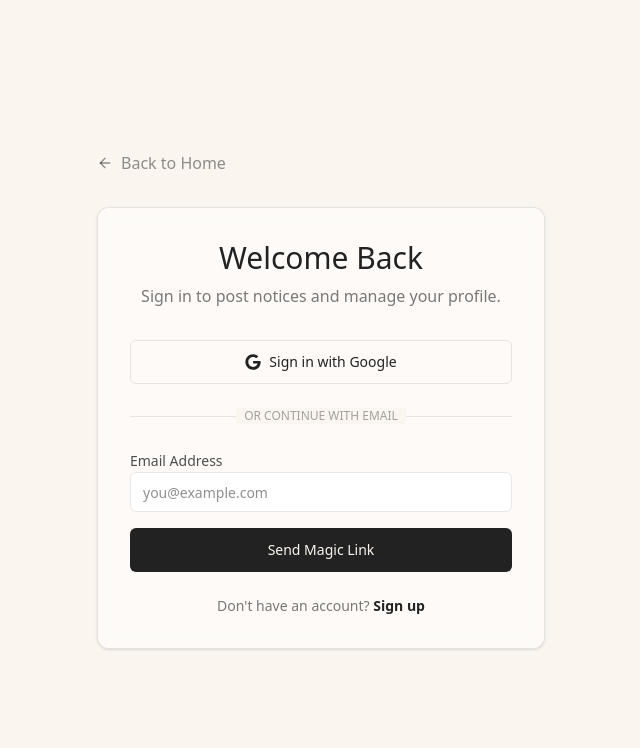
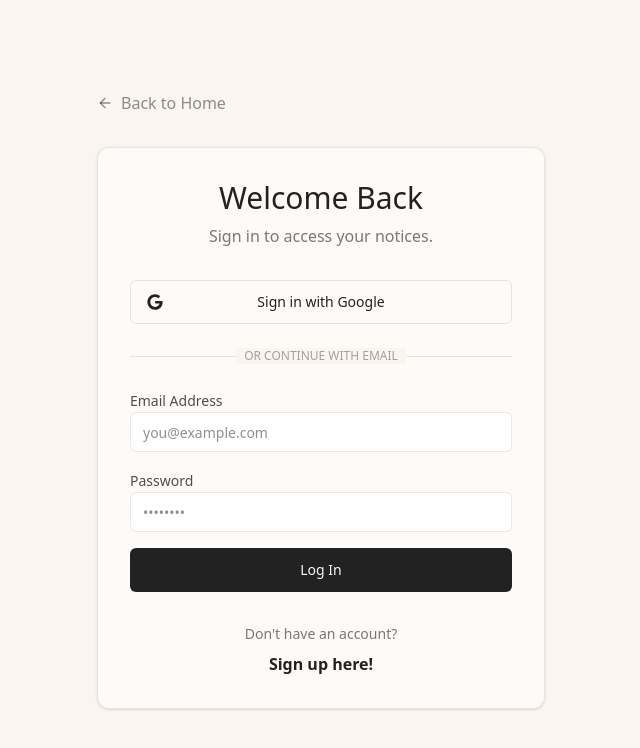
Before and after one commit to kennethjp91-pixel/NoticeBoard, a Next.js app: page /login in a window 1280 px wide. Shown: the top 748 px of the page, without its empty margins (319-959 px from the left). Built offline with nearby package versions, Linux system fonts and the light colour scheme; no server answers.

Commit message:
Switch to Email/Password auth and improve login UI

```diff
--- a/src/app/login/page.tsx
+++ b/src/app/login/page.tsx
@@ -2,35 +2,46 @@
 
 import { useState } from "react";
 import { supabase } from "@/lib/supabase";
+import { useAuth } from "@/lib/auth-context";
 import { Button } from "@/components/ui/button";
 import { Input } from "@/components/ui/input";
-import { ArrowLeft, Mail, Loader2 } from "lucide-react";
+import { ArrowLeft, Loader2, AlertCircle } from "lucide-react";
 import Link from "next/link";
+import { useRouter } from "next/navigation";
 
 export default function LoginPage() {
+    const { signIn, signUp } = useAuth();
+    const router = useRouter();
+
+    const [mode, setMode] = useState<'login' | 'signup'>('login');
     const [email, setEmail] = useState("");
+    const [password, setPassword] = useState("");
     const [isLoading, setIsLoading] = useState(false);
-    const [isSent, setIsSent] = useState(false);
-    const [mode, setMode] = useState<'login' | 'signup'>('login');
+    const [error, setError] = useState<string | null>(null);
+    const [successMessage, setSuccessMessage] = useState<string | null>(null);
 
-    const handleMagicLink = async (e: React.FormEvent) => {
+    const handleSubmit = async (e: React.FormEvent) => {
         e.preventDefault();
-        if (!email) return;
+        setError(null);
+        setSuccessMessage(null);
+        setIsLoading(true);
 
-        setIsLoading(true);
         try {
-            const { error } = await supabase.auth.signInWithOtp({
-                email,
-                options: {
-                    emailRedirectTo: `${window.location.origin}/auth/callback`,
-                },
-            });
-
-            if (error) throw error;
-            setIsSent(true);
-        } catch (error) {
-            console.error("Error logging in:", error);
-            alert("Failed to send magic link. Please try again.");
+            if (mode === 'login') {
+                await signIn(email, password);
+                router.push('/board');
+            } else {
+                await signUp(email, password);
+                setSuccessMessage("Account created! Please check your email to confirm your account.");
+                setMode('login');
+            }
+        } catch (err: any) {
+            console.error("Auth error:", err);
+            if (err.message === "Invalid login credentials") {
+                setError("Incorrect email or password.");
+            } else {
+                setError(err.message || "An error occurred. Please try again.");
+            }
         } finally {
             setIsLoading(false);
         }
@@ -48,7 +59,7 @@ export default function LoginPage() {
             if (error) throw error;
         } catch (error) {
             console.error("Error with Google login:", error);
-            alert("Failed to start Google login.");
+            setError("Failed to start Google login.");
             setIsLoading(false);
         }
     };
@@ -71,40 +82,23 @@ export default function LoginPage() {
                         </h1>
                         <p className="text-ink/60">
                             {mode === 'login'
-                                ? 'Sign in to post notices and manage your profile.'
-                                : 'Create an account to start connecting with your neighbors.'}
+                                ? 'Sign in to access your notices.'
+                                : 'Create an account to start posting.'}
                         </p>
                     </div>
 
-                    {isSent ? (
-                        <div className="text-center space-y-4 animate-in fade-in zoom-in duration-300">
-                            <div className="w-16 h-16 bg-green-100 text-green-600 rounded-full flex items-center justify-center mx-auto mb-4">
-                                <Mail className="w-8 h-8" />
-                            </div>
-                            <h3 className="text-xl font-bold text-ink">Check your inbox!</h3>
-                            <p className="text-ink/70">
-                                We sent a magic link to <strong>{email}</strong>.<br />
-                                Click it to sign in instantly.
-                            </p>
-                            <Button
-                                variant="outline"
-                                className="mt-4"
-                                onClick={() => setIsSent(false)}
-                            >
-                                Use a different email
-                            </Button>
-                        </div>
-                    ) : (
                     <div className="space-y-6">
                         <Button
                             type="button"
                             variant="outline"
-                                className="w-full h-11 font-medium border-ink/10 hover:bg-white"
+                            className="w-full h-11 font-medium border-ink/10 hover:bg-white relative"
                             onClick={handleGoogleLogin}
                             disabled={isLoading}
                         >
-                                <svg className="mr-2 h-4 w-4" aria-hidden="true" focusable="false" data-prefix="fab" data-icon="google" role="img" xmlns="http://www.w3.org/2000/svg" viewBox="0 0 488 512"><path fill="currentColor" d="M488 261.8C488 403.3 391.1 504 248 504 110.8 504 0 393.2 0 256S110.8 8 248 8c66.8 0 123 24.5 166.3 64.9l-67.5 64.9C258.5 52.6 94.3 116.6 94.3 256c0 86.5 69.1 156.6 153.7 156.6 98.2 0 135-70.4 140.8-106.9H248v-85.3h236.1c2.3 12.7 3.9 24.9 3.9 41.4z"></path></svg>
+                            <svg className="mr-2 h-4 w-4 absolute left-4" aria-hidden="true" focusable="false" data-prefix="fab" data-icon="google" role="img" xmlns="http://www.w3.org/2000/svg" viewBox="0 0 488 512"><path fill="currentColor" d="M488 261.8C488 403.3 391.1 504 248 504 110.8 504 0 393.2 0 256S110.8 8 248 8c66.8 0 123 24.5 166.3 64.9l-67.5 64.9C258.5 52.6 94.3 116.6 94.3 256c0 86.5 69.1 156.6 153.7 156.6 98.2 0 135-70.4 140.8-106.9H248v-85.3h236.1c2.3 12.7 3.9 24.9 3.9 41.4z"></path></svg>
+                            <span className="w-full text-center">
                                 {mode === 'login' ? 'Sign in with Google' : 'Sign up with Google'}
+                            </span>
                         </Button>
 
                         <div className="relative">
@@ -116,7 +110,21 @@ export default function LoginPage() {
                             </div>
                         </div>
 
-                            <form onSubmit={handleMagicLink} className="space-y-4">
+                        {error && (
+                            <div className="bg-red-50 text-red-600 text-sm p-3 rounded-md flex items-center gap-2">
+                                <AlertCircle className="w-4 h-4 flex-shrink-0" />
+                                {error}
+                            </div>
+                        )}
+
+                        {successMessage && (
+                            <div className="bg-green-50 text-green-600 text-sm p-3 rounded-md flex items-center gap-2">
+                                <AlertCircle className="w-4 h-4 flex-shrink-0" />
+                                {successMessage}
+                            </div>
+                        )}
+
+                        <form onSubmit={handleSubmit} className="space-y-4">
                             <div className="space-y-2">
                                 <label htmlFor="email" className="text-sm font-medium text-ink/80">
                                     Email Address
@@ -132,6 +140,22 @@ export default function LoginPage() {
                                 />
                             </div>
 
+                            <div className="space-y-2">
+                                <label htmlFor="password" className="text-sm font-medium text-ink/80">
+                                    Password
+                                </label>
+                                <Input
+                                    id="password"
+                                    type="password"
+                                    placeholder="••••••••"
+                                    value={password}
+                                    onChange={(e) => setPassword(e.target.value)}
+                                    required
+                                    minLength={6}
+                                    className="bg-white border-ink/10 focus:border-ink/30"
+                                />
+                            </div>
+
                             <Button
                                 type="submit"
                                 className="w-full bg-ink text-paper hover:bg-ink/90 font-medium h-11"
@@ -140,41 +164,44 @@ export default function LoginPage() {
                                 {isLoading ? (
                                     <>
                                         <Loader2 className="w-4 h-4 mr-2 animate-spin" />
-                                            Sending Link...
+                                        {mode === 'login' ? "Signing in..." : "Creating Account..."}
                                     </>
                                 ) : (
-                                        mode === 'login' ? "Send Magic Link" : "Sign Up with Email"
+                                    mode === 'login' ? "Log In" : "Sign Up"
                                 )}
                             </Button>
                         </form>
 
-                            <div className="text-center text-sm">
+                        <div className="text-center pt-2">
                             {mode === 'login' ? (
-                                    <p className="text-ink/60">
-                                        Don't have an account?{" "}
+                                <div className="space-y-2">
+                                    <p className="text-ink/60 text-sm">
+                                        Don't have an account?
+                                    </p>
                                     <button
-                                            onClick={() => setMode('signup')}
-                                            className="font-semibold text-ink hover:underline focus:outline-none"
+                                        onClick={() => { setMode('signup'); setError(null); }}
+                                        className="text-base font-bold text-ink hover:text-muted-blue transition-colors"
                                     >
-                                            Sign up
+                                        Sign up here!
                                     </button>
+                                </div>
+                            ) : (
+                                <div className="space-y-2">
+                                    <p className="text-ink/60 text-sm">
+                                        Already have an account?
                                     </p>
-                                ) : (
-                                    <p className="text-ink/60">
-                                        Already have an account?{" "}
                                     <button
-                                            onClick={() => setMode('login')}
-                                            className="font-semibold text-ink hover:underline focus:outline-none"
+                                        onClick={() => { setMode('login'); setError(null); }}
+                                        className="text-base font-bold text-ink hover:text-muted-blue transition-colors"
                                     >
-                                            Log in
+                                        Log in here!
                                     </button>
-                                    </p>
-                                )}
-                            </div>
                                 </div>
                             )}
                         </div>
                     </div>
                 </div>
+            </div>
+        </div>
     );
 }
```
Also changed, not shown: src/lib/auth-context.tsx (+28 -17 lines). Lines whose indentation alone changed are shown as unchanged.
